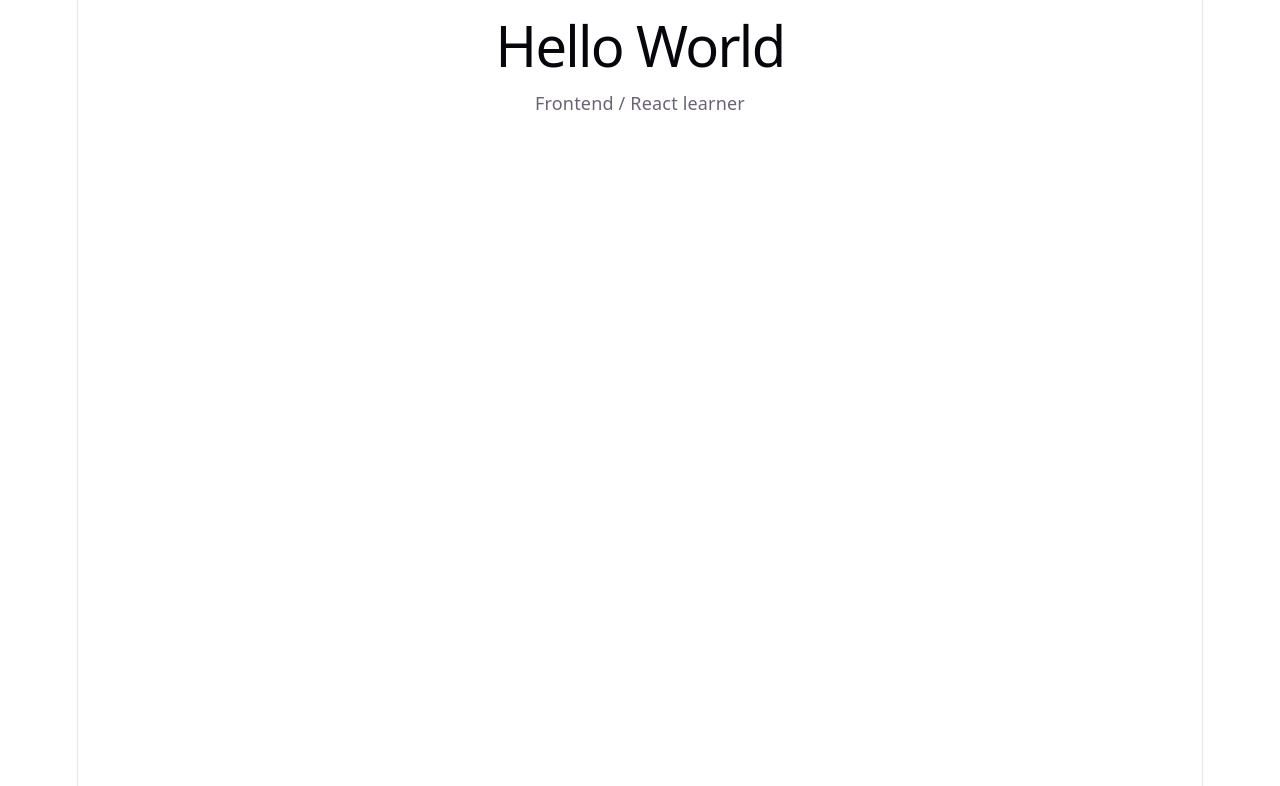
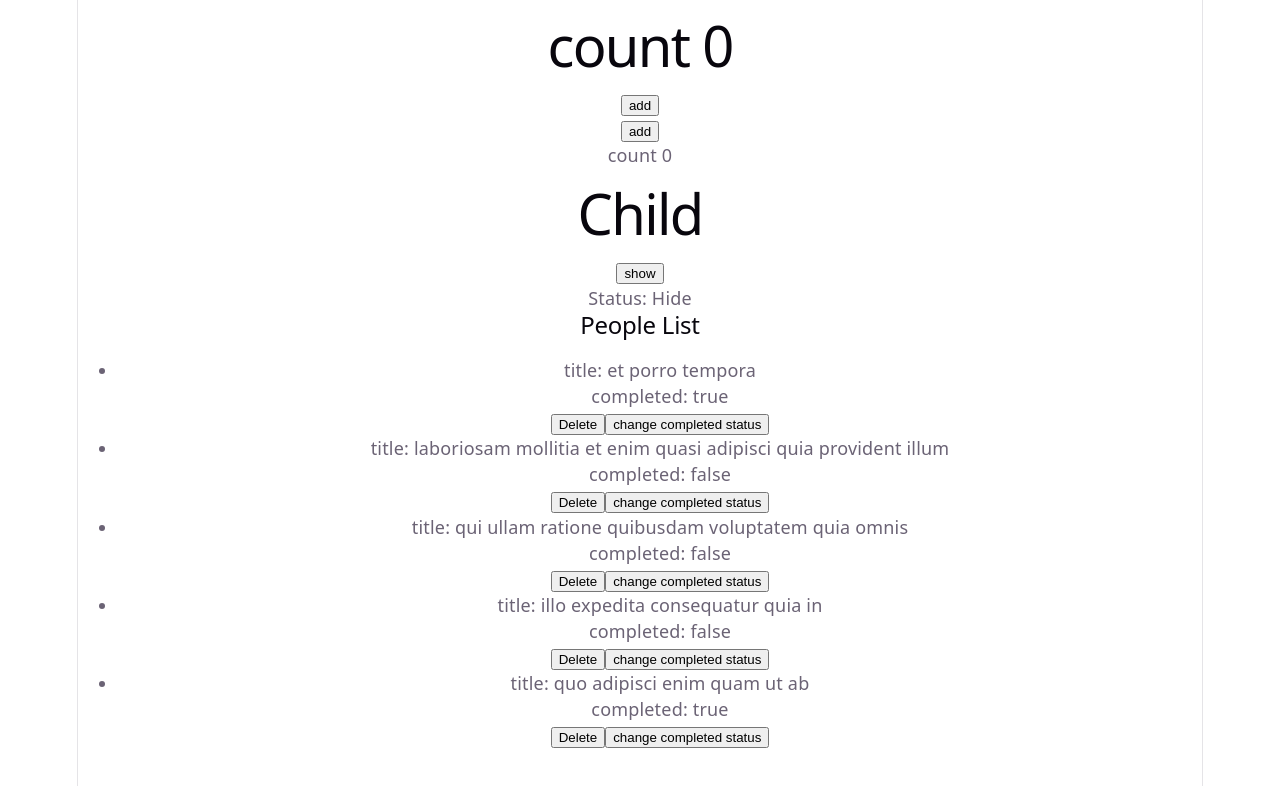
Before and after one commit to Kevin123yang/react-typescript-playground, a React (Vite) app: page / in a window 1280 px wide. Shown: the top 786 px of the page. Built offline with nearby package versions, Linux system fonts and the light colour scheme.

Commit message:
DAY13
HW

```diff
--- a/src/App.tsx
+++ b/src/App.tsx
@@ -1,10 +1,14 @@
 import './App.css'
 import HelloWorld from './components/HelloWorld'
+import Day13 from './state/main'
 
 function App() {
   return (
     <div>
-      <HelloWorld/>
+      {/* <HelloWorld/> */}
+
+      <Day13/>
+
     </div>
   )
 }
--- /dev/null
+++ b/src/components/main.tsx
@@ -0,0 +1,9 @@
+import  { ReactNode } from "react";
+export default function Day12() {
+    return (
+      <div>
+        <h1>Hello World</h1>
+        <p>Frontend / React learner</p>
+      </div>
+    );
+  }
--- /dev/null
+++ b/src/state/People.tsx
@@ -0,0 +1,68 @@
+import { useState } from "react";
+
+const initialPeople = [
+  {
+    userId: 1,
+    id: '4',
+    title: "et porro tempora",
+    completed: true,
+  },
+  {
+    userId: 1,
+    id: '5',
+    title: "laboriosam mollitia et enim quasi adipisci quia provident illum",
+    completed: false,
+  },
+  {
+    userId: 1,
+    id: '6',
+    title: "qui ullam ratione quibusdam voluptatem quia omnis",
+    completed: false,
+  },
+  {
+    userId: 1,
+    id: '7',
+    title: "illo expedita consequatur quia in",
+    completed: false,
+  },
+  {
+    userId: 1,
+    id: '8',
+    title: "quo adipisci enim quam ut ab",
+    completed: true,
+  },
+];
+export default function People() {
+    const [people, setPeople] = useState(initialPeople);
+    const handleDelete = (id: string) => {
+        setPeople(people.filter((person) => person.id !== id));
+      };
+      const toggleCompleted = (id: string) => {
+        setPeople(
+          people.map((person) => {
+            if (person.id === id) {
+              return { ...person, completed: !person.completed };
+            }
+            return person;
+          }),
+        );
+      };
+    return <div>
+    <h2>People List</h2>
+    <ul>
+      {people.map((person) => {
+        return (
+          <li key={person.id}>
+            <div>title: {person.title}</div>
+            <div>completed: {person.completed? "true": "false"}</div>
+            <button onClick={() => handleDelete(person.id)}>Delete</button>
+            <button onClick={() => toggleCompleted(person.id)}>
+              change completed status
+            </button>
+          </li>
+        );
+      })}
+    </ul>
+  </div>
+
+}
--- /dev/null
+++ b/src/state/ShowHide.tsx
@@ -0,0 +1,16 @@
+import { useState } from "react";
+
+export function ShowHide(){
+    const [hide, setHide] = useState(false)
+    const toggleHide = ()=>{
+        setHide((prev)=> !prev)
+    }
+    return <>
+    <button onClick={toggleHide}> show</button>
+    <div>Status: {hide? "Shown" : "Hide"}</div>
+    {hide && <Show />}
+    </>
+}
+function Show(){
+    return <div> I am here</div>
+}
--- /dev/null
+++ b/src/state/counter.tsx
@@ -0,0 +1,14 @@
+import { useState } from "react";
+
+export default function Counter() {
+  const [count, setCount] = useState(0);
+  const addCount = () => {
+    setCount(count + 1);
+  };
+  return (
+    <div>
+      <h1>count {count}</h1>
+      <button onClick={addCount}> add</button>
+    </div>
+  );
+}
--- /dev/null
+++ b/src/state/main.tsx
@@ -0,0 +1,15 @@
+import { useState, type ReactNode } from "react";
+import Counter from "./counter";
+import Parent from "./unnecessry";
+import { ShowHide } from "./ShowHide";
+import People from "./People";
+export default function Day13() {
+  return (
+    <div>
+      <Counter />
+      <Parent />
+      <ShowHide/>
+      <People/>
+    </div>
+  );
+}
--- /dev/null
+++ b/src/state/unnecessry.tsx
@@ -0,0 +1,20 @@
+import React, { useState } from "react";
+
+export default function Parent(){
+    const [count, setCount] = useState(0)
+    return <div>
+    <button onClick={() => setCount(count + 1)}>
+      add
+    </button>
+    <div>count {count}</div>
+    <MemoChild />
+  </div>
+}
+// use ✅ it creates new one to compare old one
+const MemoChild = React.memo(Child);
+// ❌ React.memo(Child)
+function Child() {
+    console.log("Child render");
+
+    return <h1>Child</h1>;
+  }
--- a/tsconfig.app.json
+++ b/tsconfig.app.json
@@ -11,7 +11,6 @@
     /* Bundler mode */
     "moduleResolution": "bundler",
     "allowImportingTsExtensions": true,
-    "verbatimModuleSyntax": true,
     "moduleDetection": "force",
     "noEmit": true,
     "jsx": "react-jsx",
```
